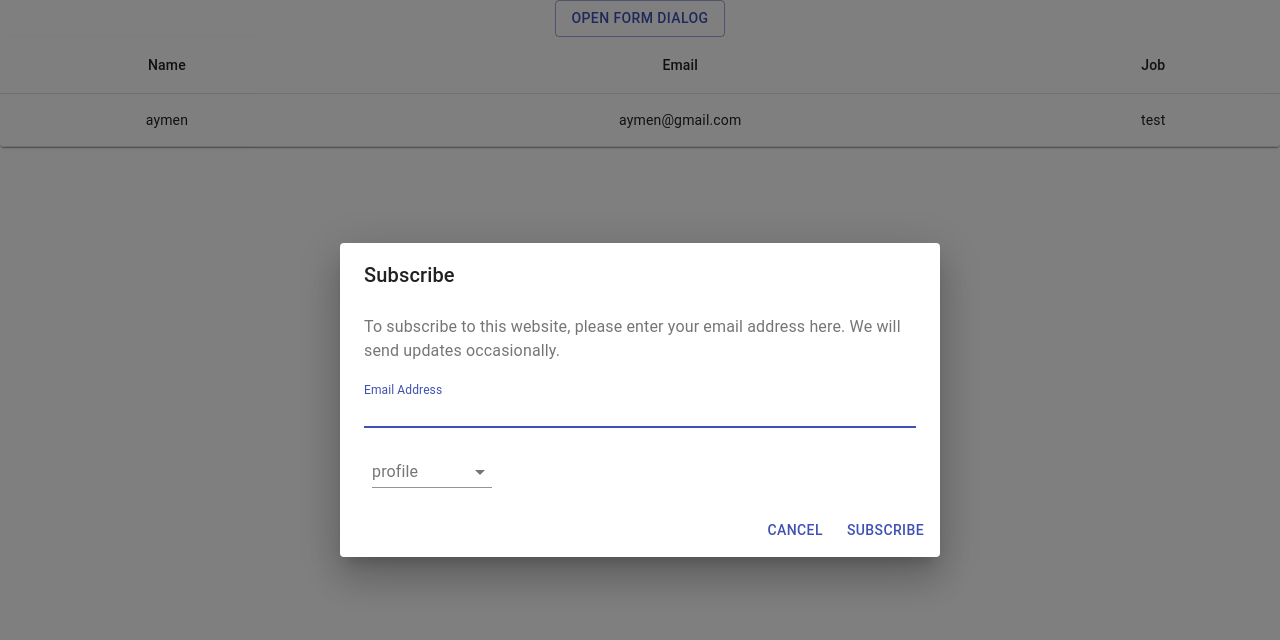
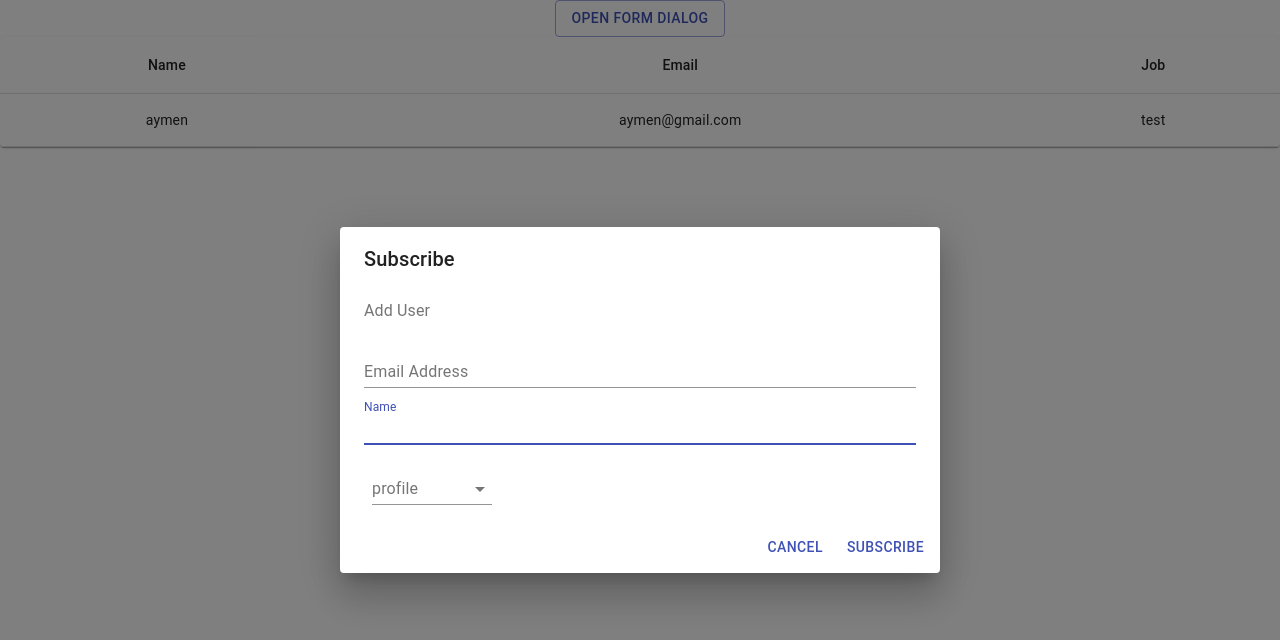
Before and after one commit to Gunfood88/wallix, a React (Create React App) app: page / in a window 1280 px wide. Both pictures are taken after a click on the button "OPEN FORM DIALOG". Shown: the top 640 px of the page. Built offline with nearby package versions, Linux system fonts and the light colour scheme.

Commit message:
updating missing User fields

```diff
--- a/src/components/addUser.tsx
+++ b/src/components/addUser.tsx
@@ -26,7 +26,10 @@ export default function AddUser() {
     }),
   );
   const [open, setOpen] = React.useState(false);
+  const [name, setName] = React.useState('');
   const [profile, setProfile] = React.useState('');
+  const [email, setEmail] = React.useState('');
+
 
   const handleClickOpen = () => {
     setOpen(true);
@@ -39,8 +42,16 @@ export default function AddUser() {
 
   const classes = useStyles();
 
-  const handleChange = (event: React.ChangeEvent<{ value: unknown }>) => {
+  const handleChangeProfile = (event: React.ChangeEvent<{ value: unknown }>) => {
     setProfile(event.target.value as string);
+  };
+
+  const handleChangeEmail = (event: React.ChangeEvent<{ value: unknown }>) => {
+    setEmail(event.target.value as string);
+  };
+
+  const handleChangeName = (event: React.ChangeEvent<{ value: unknown }>) => {
+    setName(event.target.value as string);
   };
 
   return (
@@ -52,8 +63,7 @@ export default function AddUser() {
         <DialogTitle id="form-dialog-title">Subscribe</DialogTitle>
         <DialogContent>
           <DialogContentText>
-            To subscribe to this website, please enter your email address here. We will send updates
-            occasionally.
+            Add User
           </DialogContentText>
           <TextField
             autoFocus
@@ -61,6 +71,16 @@ export default function AddUser() {
             id="name"
             label="Email Address"
             type="email"
+            onChange={handleChangeEmail}
+            fullWidth
+          />
+          <TextField
+            autoFocus
+            margin="dense"
+            id="name"
+            label="Name"
+            type="text"
+            onChange={handleChangeName}
             fullWidth
           />
           <FormControl className={classes.formControl}>
@@ -69,7 +89,7 @@ export default function AddUser() {
               labelId="demo-simple-select-label"
               id="demo-simple-select"
               value={profile}
-              onChange={handleChange}
+              onChange={handleChangeProfile}
             >
               <MenuItem value={'Administrateur'}>Administrateur</MenuItem>
               <MenuItem value={'Auditeur'}>Auditeur</MenuItem>
```
